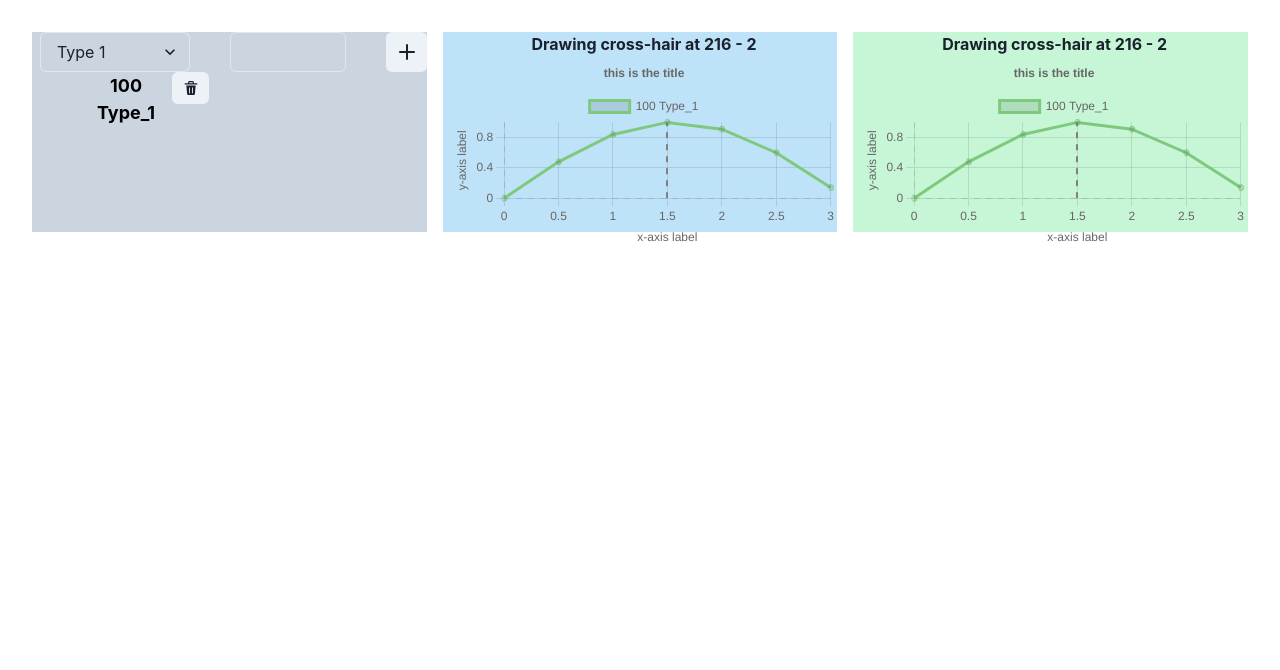
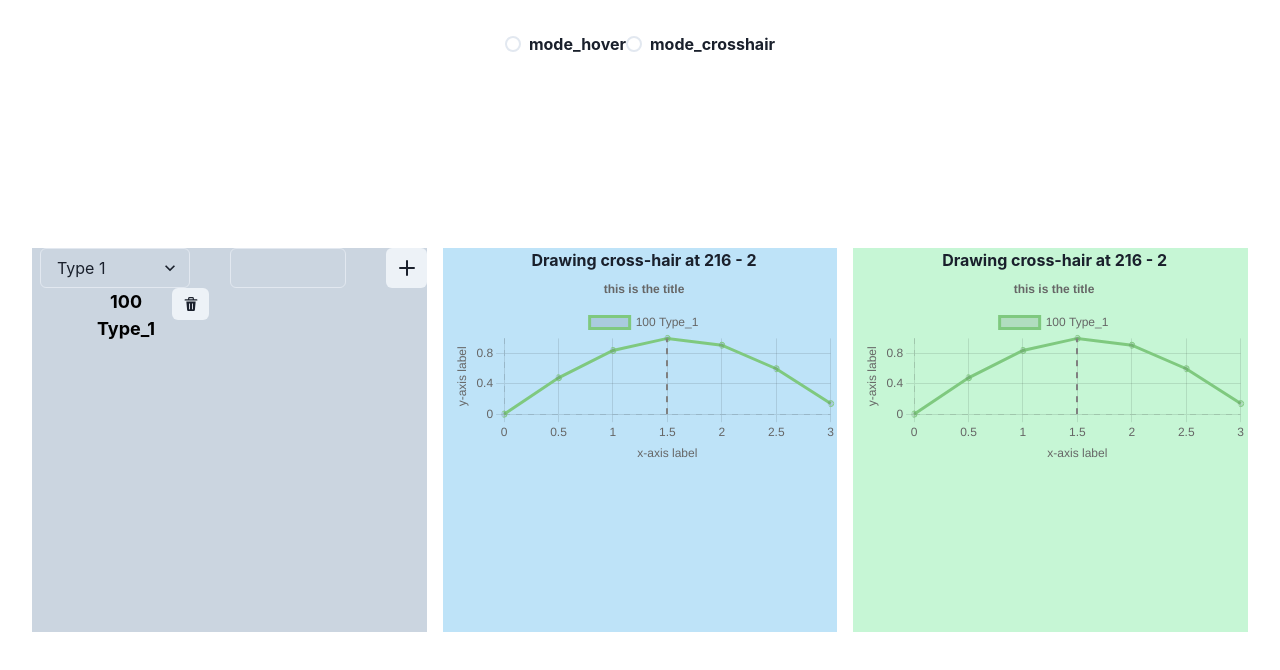
Before and after one commit to rkube/react_scopes, a React (Vite) app: page / in a window 1280 px wide. Shown: the top 670 px of the page. Built offline with nearby package versions, Linux system fonts and the light colour scheme.

Commit message:
Radio button for all values of literal string type

```diff
--- a/src/App.tsx
+++ b/src/App.tsx
@@ -1,16 +1,13 @@
 //
 import { useState } from 'react'
 import { ChakraProvider, Grid, GridItem } from '@chakra-ui/react'
-// import { Chart } from 'chart.js'
-// import { getRelativePosition } from 'chart.js/helpers'
-// import { getElementAtEvent } from 'react-chartjs-2'
+import { RadioGroup, Radio, Stack } from '@chakra-ui/react'
 import './App.css'
 
-import { type_e, signal_t, to_str, cross_hair_t } from './types/all_types'
+import { type_e, signal_t, to_str, cross_hair_t, ptr_mode_types, ptr_mode_t } from './types/all_types'
 import MyList from './components/list'
 import Selector from './components/selector'
 import MyPlot from './components/mychart'
-
 
 
 function App() {
@@ -27,6 +24,8 @@ function App() {
 
 
   const [signalList, setSignalList] = useState<signal_t[]>(init_state)
+
+  const [ptrMode, setPtrMode] = useState<ptr_mode_t>("mode_hover")
 
   // This is a callback to selector. The function passes
   // the currently selected type and shot number up.
@@ -63,6 +62,7 @@ function App() {
     setCrosshairVal(new_crosshair_val)
   }
 
+
   return (
   <>
     <ChakraProvider>
@@ -76,6 +76,17 @@ function App() {
       // color='blackAlpha.700'
       fontWeight='bold'
     >
+
+
+        {/* https://stackoverflow.com/questions/55601342/using-enumerations-in-react-select */}
+
+    <GridItem colSpan={3}>
+      <RadioGroup onChange={(e) => {console.log("radio: e=", e);}}>
+      {ptr_mode_types.map((key, value) => (
+      <Radio value={key}> {key} </Radio>
+      ))}
+      </RadioGroup>
+    </GridItem>
 
   <GridItem pl='2' bg='gray.300'>
     <Selector onClick={handleNewSignal} />
--- a/src/components/mychart.tsx
+++ b/src/components/mychart.tsx
@@ -33,13 +33,9 @@ const pick_color = (sig_type:type_e): string => {
 // This is an interface for the hover plugin
 declare module 'chart.js' {
     interface PluginOptionsByType<TType extends ChartType> {
-      extract_hover_coords?: {
+      crosshair_plugin?: {
         lineColor: string
-        arg1: string
-      },
-      global_crosshair?: {
-        lineColor: string
-      }
+        }
     }
 }
 
@@ -76,10 +72,9 @@ const MyPlot = ({signals, sync_data, xtalk_cb}: { signals: signal_t[], sync_data
     // A plugin the pushes the index of the nearest point that the mouse is
     // hovering to to the parent through a callback.
     // Relevant tutorials: https://www.youtube.com/watch?v=X0nXI9sPMgA
-    const extract_hover_coords: Plugin = {
-        id: "extract_hover_coords",
+    const crosshair_plugin: Plugin = {
+        id: "crosshair_plugin",
         events: ['mousemove'],
-
 
         afterEvent: (chart: Chart, args: any) => {
             // console.log("======== extract_hover_coords - afterEvent =======")
@@ -97,8 +92,6 @@ const MyPlot = ({signals, sync_data, xtalk_cb}: { signals: signal_t[], sync_data
                     // Store x and y pixel of the datapoint we are hovering over through the callback
                     const new_crosshair_coords: cross_hair_t = {x: points[0].element.x, y: points[0].element.y}
                     xtalk_cb( new_crosshair_coords )
-                    // let new_event = new CustomEvent<crosshairEvent>("test-event", {msg: "Hello, World"})
-                    // window.dispatchEvent(new_event)
                 }
             }
             // If the event is inside the chart area, add an eventListener which
@@ -106,28 +99,17 @@ const MyPlot = ({signals, sync_data, xtalk_cb}: { signals: signal_t[], sync_data
             if(args.inChartArea) {
                 canvas.addEventListener('mousemove', (e) => nearest_value(e, chart))
             }
-        }
-    }
+        },
 
-    // const get_crosshair_vals = (): cross_hair_t => sync_data
-
-    // A plugin that draws a vertical line, where the mouse is hovering over in
-    // one chart, in every chart.
-
-    const global_crosshair: Plugin = {
-        id: "global_crosshair",
         afterDraw: (chart: Chart, args: any) => {
             console.log("global_crosshair, afterDraw. sync_data = ", xtalk_ref.current)
             const { ctx, chartArea: {bottom, top}, data } = chart
             // console.log('chart = ', chart.data)
             // If there are datasets, find the minimum and maximum y at the current index
             if(data.datasets) {
-                // const crosshair_ix = xtalk_ref.current
-                // console.log("Drawing for crosshair_vals = ", sync_data)
                 // Convert index for crosshair to pixels
 
                 console.log("global_crosshair: Found ", data.datasets.length, " datasets (signals)")
-                // console.log("syncRef = ", syncRef)
                 if (xtalk_ref.current.x != undefined) {
                     ctx.beginPath()
                     ctx.lineWidth = 2
@@ -135,9 +117,6 @@ const MyPlot = ({signals, sync_data, xtalk_cb}: { signals: signal_t[], sync_data
                     ctx.setLineDash([6, 6])
                     ctx.moveTo(xtalk_ref.current.x, bottom)
                     ctx.lineTo(xtalk_ref.current.x, top)
-
-                    // ctx.moveTo(crosshair_ix.x, bottom)
-                    // ctx.lineTo(crosshair_ix.x, top)
                     ctx.stroke()
                 }
             }
@@ -156,7 +135,7 @@ const MyPlot = ({signals, sync_data, xtalk_cb}: { signals: signal_t[], sync_data
                 display: true,
                 text: ' this is the title '
             },
-            extract_hover_coords: {
+            crosshair_plugin: {
                 lineColor: 'blue'
             }
         },
@@ -243,7 +222,7 @@ const MyPlot = ({signals, sync_data, xtalk_cb}: { signals: signal_t[], sync_data
             Drawing cross-hair at {sync_data.x} - {sync_data.y}
         </div>
         {/* // If we want to pass plugins we can also do this like: */}
-        <Line ref={chartRef} data={data} options={options} plugins={[extract_hover_coords, global_crosshair]} onClick={lineplot_callback}/>
+        <Line ref={chartRef} data={data} options={options} plugins={[crosshair_plugin]} onClick={lineplot_callback}/>
         </>
     )
 }
--- a/src/types/all_types.tsx
+++ b/src/types/all_types.tsx
@@ -33,6 +33,26 @@ const to_str = (it: signal_t) => {
 }
 
 export {type_e, type signal_t, type_string_repr, to_str}
+
+
+/***************************************************************************
+ *
+ * Types used by the app itself
+ *
+ ****************************************************************************/
+
+
+// This is nice: https://danielbarta.com/literal-iteration-typescript/
+// It allows us to access the valid values of ptr_mode_t like
+// ptr_mode_types.map((key, value) => {console.log(`key=${key} value=${value}`)})
+// key=mode_hover value=0
+// key=mode_crosshair value=1
+export const ptr_mode_types = ["mode_hover", "mode_crosshair"] as const
+type ptr_mode_t = typeof ptr_mode_types[number]
+
+
+export { type ptr_mode_t }
+
 
 /***************************************************************************
  *
```
